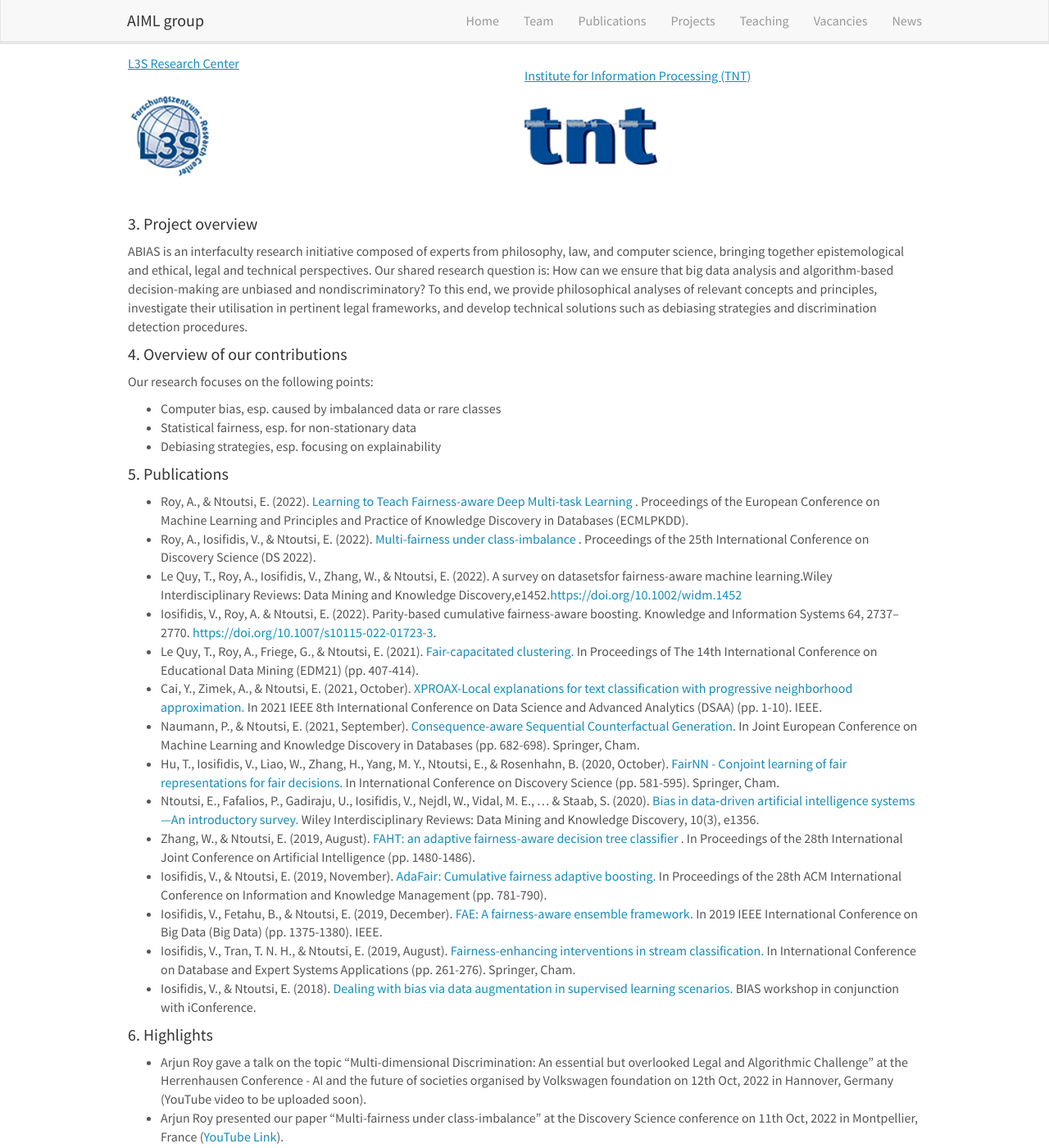
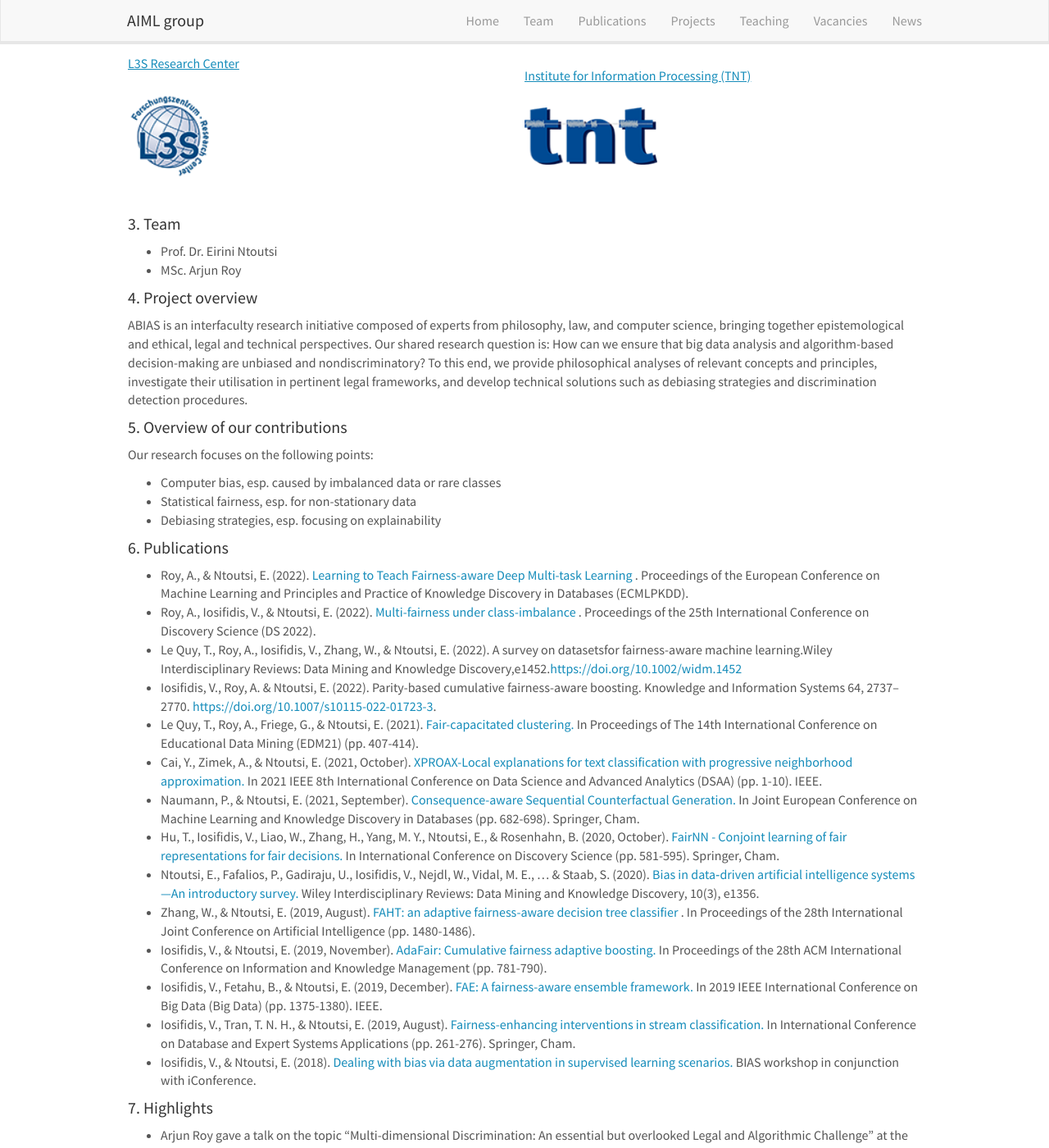
Before and after one commit to AIML-research/AIML-research.github.io, a Jekyll site: the page built from _pages/bias.md, in a window 1280 px wide and 1400 px high, scrolled down 701 px. Shown: the whole window at 82% size. Built offline with Jekyll 4.4.1, drawn with Linux system fonts in a browser that asks for light colours; nearby versions of some CDN libraries.

Commit message:
Update bias.md

```diff
--- a/_pages/bias.md
+++ b/_pages/bias.md
@@ -50,17 +50,21 @@ permalink: /projects/bias/
 </tbody>
 </table>
 
-#### 3. Project overview
+#### 3. Team
+- Prof. Dr. Eirini Ntoutsi
+- MSc. Arjun Roy
+
+#### 4. Project overview
 ABIAS is an interfaculty research initiative composed of experts from philosophy, law, and computer science, bringing together epistemological and ethical, legal and technical perspectives.
 Our shared research question is: How can we ensure that big data analysis and algorithm-based decision-making are unbiased and nondiscriminatory? To this end, we provide philosophical analyses of relevant concepts and principles, investigate their utilisation in pertinent legal frameworks, and develop technical solutions such as debiasing strategies and discrimination detection procedures.
 
-#### 4. Overview of our contributions
+#### 5. Overview of our contributions
 Our research focuses on the following points:
 - Computer bias, esp. caused by imbalanced data or rare classes
 - Statistical fairness, esp. for non-stationary data
 -	Debiasing strategies, esp. focusing on explainability
 
-#### 5. Publications
+#### 6. Publications
 - Roy, A., & Ntoutsi, E. (2022). <a href ="https://2022.ecmlpkdd.org/wp-content/uploads/2022/09/sub_1255.pdf">Learning to Teach Fairness-aware Deep Multi-task Learning </a>. Proceedings of the European Conference on Machine Learning and Principles and Practice of Knowledge Discovery in Databases (ECMLPKDD).
 - Roy, A., Iosifidis, V., & Ntoutsi, E. (2022). <a href = "https://arxiv.org/abs/2104.13312">Multi-fairness under class-imbalance </a>. Proceedings of the 25th International Conference on Discovery Science (DS 2022).
 - Le Quy, T., Roy, A., Iosifidis, V., Zhang, W., & Ntoutsi, E. (2022). A survey on datasetsfor fairness-aware machine learning.Wiley Interdisciplinary Reviews: Data Mining and Knowledge Discovery,e1452.<a href = "https://doi.org/10.1002/widm.1452">https://doi.org/10.1002/widm.1452 </a>
@@ -76,7 +80,7 @@ Our research focuses on the following points:
 - Iosifidis, V., Tran, T. N. H., & Ntoutsi, E. (2019, August). <a href ="https://link.springer.com/chapter/10.1007/978-3-030-27615-7_20"> Fairness-enhancing interventions in stream classification.</a> In International Conference on Database and Expert Systems Applications (pp. 261-276). Springer, Cham.
 - Iosifidis, V., & Ntoutsi, E. (2018). <a href ="http://l3s.de/~iosifidis/Publications/bias_augmentation.pdf">Dealing with bias via data augmentation in supervised learning scenarios. </a> BIAS workshop in conjunction with iConference.
 
-#### 6. Highlights
+#### 7. Highlights
 - Arjun Roy gave a talk on the topic “Multi-dimensional Discrimination: An essential but overlooked Legal and Algorithmic Challenge” at the Herrenhausen Conference - AI and the future of societies organised by Volkswagen foundation on 12th Oct, 2022 in Hannover, Germany (YouTube video to be uploaded soon).
 -	Arjun Roy presented our paper “Multi-fairness under class-imbalance” at the Discovery Science conference on 11th Oct, 2022 in Montpellier, France (<a href = "https://youtu.be/FwMnrKzRbBE">YouTube Link</a>).
 - Arjun Roy presented our paper “Learning to Teach Fairness-Aware Deep Multi-Task Learning” at the ECMLPKDD 22 on 22nd Sept, 2022 in Grenoble, France (<a href ="https://youtu.be/v-xHHLAPUQg">YouTube Link</a>).
```
